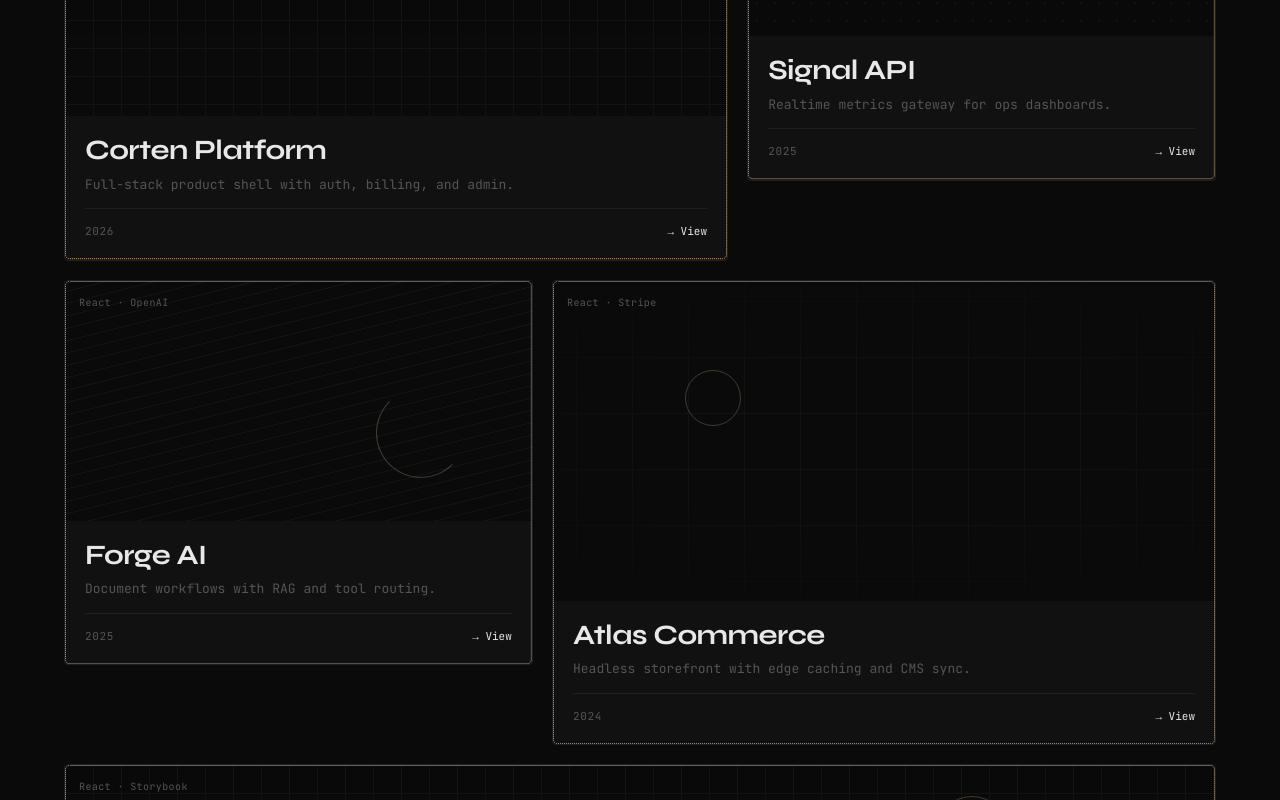
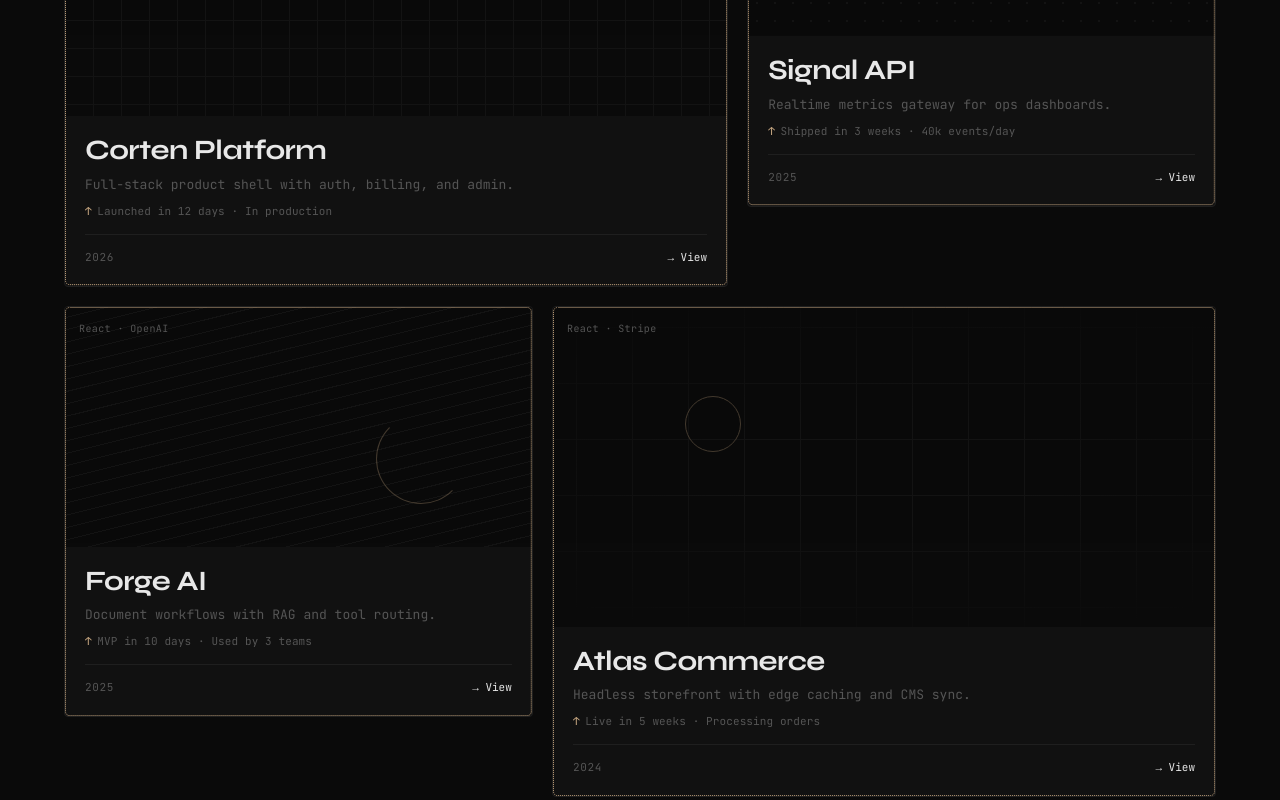
Before and after one commit to namekatana/Corten-dev, a React (Vite) app: page / in a window 1280 px wide. Shown: the part 2760-3560 px from the top of the page. Built offline with nearby package versions, Linux system fonts and the light colour scheme.

Commit message:
feat(work): show project outcome line on cards

```diff
--- a/src/components/ProjectCard/ProjectCard.css
+++ b/src/components/ProjectCard/ProjectCard.css
@@ -215,11 +215,29 @@
 
 .projectCardDesc {
   margin: 0;
-  flex: 1;
   font-family: var(--font-mono);
   font-size: 13px;
   line-height: 1.5;
   color: var(--muted);
+}
+
+.projectCardOutcome {
+  display: flex;
+  align-items: flex-start;
+  gap: 0.35rem;
+  margin: 0.125rem 0 0;
+  flex: 1;
+  font-family: var(--font-mono);
+  font-size: 11px;
+  line-height: 1.45;
+  letter-spacing: 0.01em;
+  color: var(--muted);
+}
+
+.projectCardOutcomeArrow {
+  flex-shrink: 0;
+  color: var(--accent);
+  font-weight: 500;
 }
 
 .projectCardFoot {
--- a/src/components/ProjectCard/ProjectCard.tsx
+++ b/src/components/ProjectCard/ProjectCard.tsx
@@ -81,6 +81,12 @@ export function ProjectCard({ project }: ProjectCardProps) {
           <ProjectTitle projectId={project.id} title={project.title} />
         </h3>
         <p className="projectCardDesc">{project.description}</p>
+        <p className="projectCardOutcome">
+          <span className="projectCardOutcomeArrow" aria-hidden="true">
+            ↑
+          </span>
+          {project.outcome}
+        </p>
         <div className="projectCardFoot">
           <span className="projectCardYear">{project.year}</span>
           <span className="projectCardView">→ View</span>
--- a/src/config/projects.ts
+++ b/src/config/projects.ts
@@ -10,6 +10,7 @@ export type Project = {
   tech: string
   title: string
   description: string
+  outcome: string
   year: string
   href: string
   image?: string
@@ -24,6 +25,7 @@ export const projects: Project[] = [
     tech: 'React · FastAPI',
     title: 'Corten Platform',
     description: 'Full-stack product shell with auth, billing, and admin.',
+    outcome: 'Launched in 12 days · In production',
     year: '2026',
     href: '#',
     pattern: 'grid',
@@ -35,6 +37,7 @@ export const projects: Project[] = [
     tech: 'TypeScript · FastAPI',
     title: 'Signal API',
     description: 'Realtime metrics gateway for ops dashboards.',
+    outcome: 'Shipped in 3 weeks · 40k events/day',
     year: '2025',
     href: '#',
     pattern: 'dots',
@@ -46,6 +49,7 @@ export const projects: Project[] = [
     tech: 'React · OpenAI',
     title: 'Forge AI',
     description: 'Document workflows with RAG and tool routing.',
+    outcome: 'MVP in 10 days · Used by 3 teams',
     year: '2025',
     href: '#',
     pattern: 'lines',
@@ -57,6 +61,7 @@ export const projects: Project[] = [
     tech: 'React · Stripe',
     title: 'Atlas Commerce',
     description: 'Headless storefront with edge caching and CMS sync.',
+    outcome: 'Live in 5 weeks · Processing orders',
     year: '2024',
     href: '#',
     pattern: 'cross',
@@ -68,6 +73,7 @@ export const projects: Project[] = [
     tech: 'React · Storybook',
     title: 'Mono Design System',
     description: 'Tokens, primitives, and docs for multi-brand delivery.',
+    outcome: 'Adopted across 4 products · In daily use',
     year: '2024',
     href: '#',
     pattern: 'grid',
```
